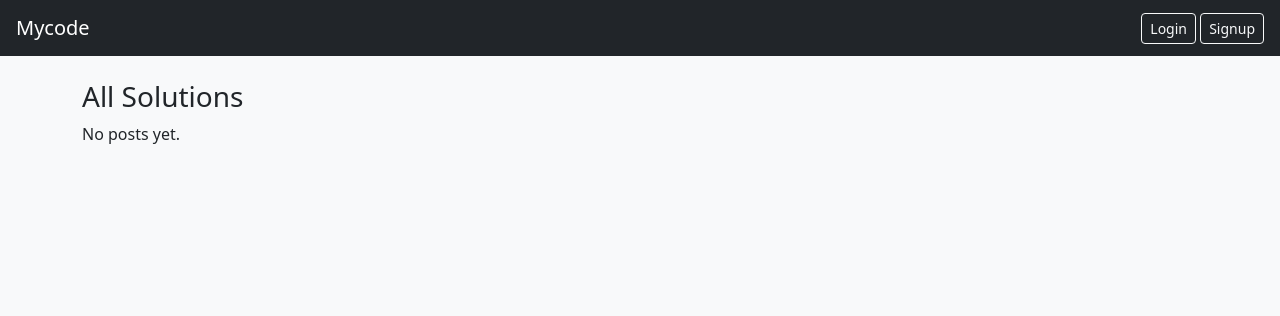
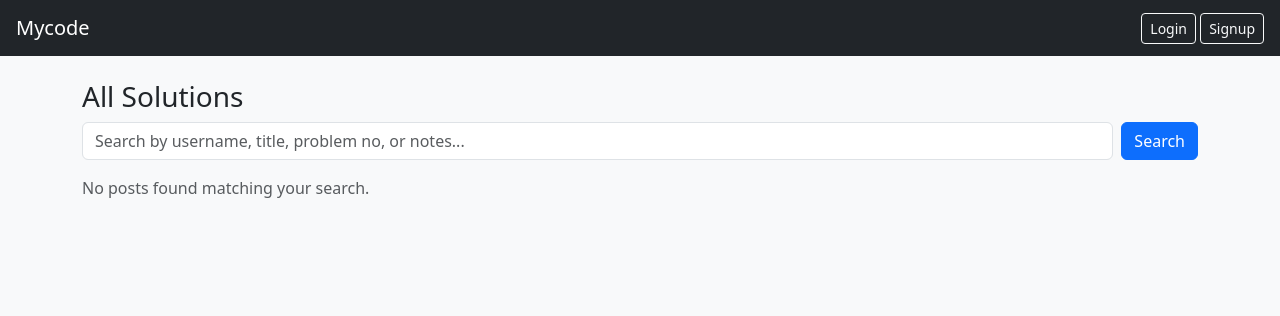
Before and after one commit to Krishna8934/Mycode, a Flask app: template templates/index.html in a window 1280 px wide. Shown: the top 316 px of the page. Run offline with Flask 3, Linux system fonts and the light colour scheme; the template is opened without the code that fills it, so the values that code supplies are empty.

Commit message:
added a search bar

```diff
--- a/app.py
+++ b/app.py
@@ -42,11 +42,27 @@ def init_db():
     print("✅ Database initialized.")
 
 # ---------- ROUTES ----------
-
 @app.route('/')
 def index():
+    q = request.args.get('q', '').strip()
     conn = get_db()
-    posts = conn.execute('SELECT posts.*, users.username FROM posts JOIN users ON posts.user_id = users.id ORDER BY id DESC').fetchall()
+    if q:
+        query = '''
+            SELECT posts.*, users.username
+            FROM posts
+            JOIN users ON posts.user_id = users.id
+            WHERE users.username LIKE ?
+               OR posts.title LIKE ?
+               OR posts.notes LIKE ?
+               OR posts.problem_no LIKE ?
+            ORDER BY posts.id DESC
+        '''
+        search_term = f'%{q}%'
+        posts = conn.execute(query, (search_term, search_term, search_term, search_term)).fetchall()
+    else:
+        posts = conn.execute(
+            'SELECT posts.*, users.username FROM posts JOIN users ON posts.user_id = users.id ORDER BY id DESC'
+        ).fetchall()
     return render_template('index.html', posts=posts)
 
 @app.route('/register', methods=['GET','POST'])
--- a/templates/index.html
+++ b/templates/index.html
@@ -1,16 +1,28 @@
 {% extends 'base.html' %}
 {% block content %}
 <h3>All Solutions</h3>
+
+<!-- 🔍 Search Bar -->
+<form method="get" action="{{ url_for('index') }}" class="mb-3 d-flex">
+  <input type="text" name="q" class="form-control me-2"
+         placeholder="Search by username, title, problem no, or notes..."
+         value="{{ request.args.get('q', '') }}">
+  <button class="btn btn-primary" type="submit">Search</button>
+</form>
+
+<!-- 🔽 Results Section -->
 <ul class="list-group">
-  {% for p in posts %}
-  <li class="list-group-item">
-    <a href="{{ url_for('post', post_id=p['id']) }}">
-      <strong>#{{p['problem_no']}} - {{p['title']}}</strong>
-    </a>
-    <div>By <em>{{p['username']}}</em> on {{p['date']}}</div>
-  </li>
+  {% if posts %}
+    {% for p in posts %}
+      <li class="list-group-item">
+        <a href="{{ url_for('post', post_id=p['id']) }}">
+          <strong>#{{ p['problem_no'] }} - {{ p['title'] }}</strong>
+        </a>
+        <div>By <em>{{ p['username'] }}</em> on {{ p['date'] }}</div>
+      </li>
+    {% endfor %}
   {% else %}
-  <p>No posts yet.</p>
-  {% endfor %}
+    <p class="text-muted">No posts found matching your search.</p>
+  {% endif %}
 </ul>
 {% endblock %}
```
Also changed, not shown: database.db.
